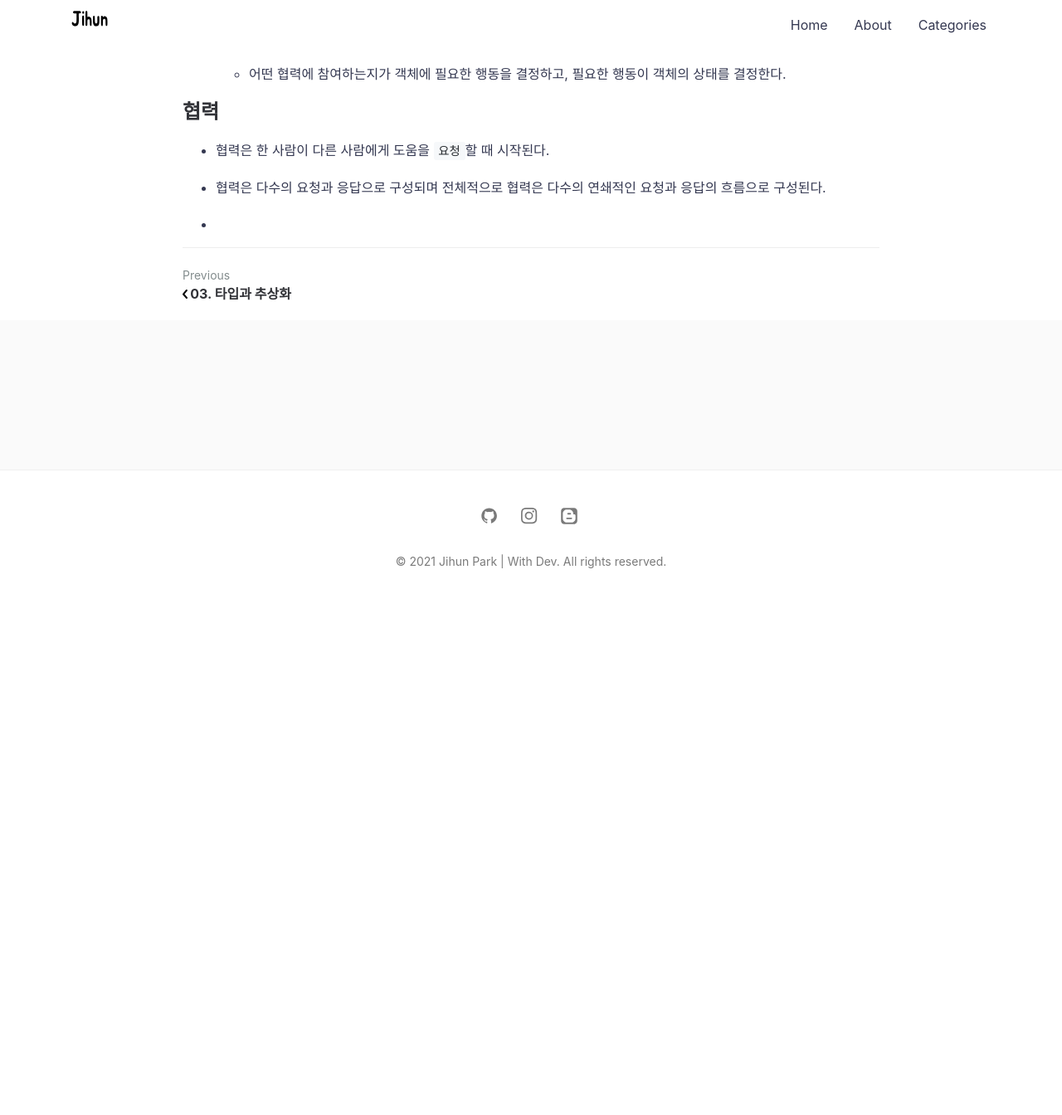
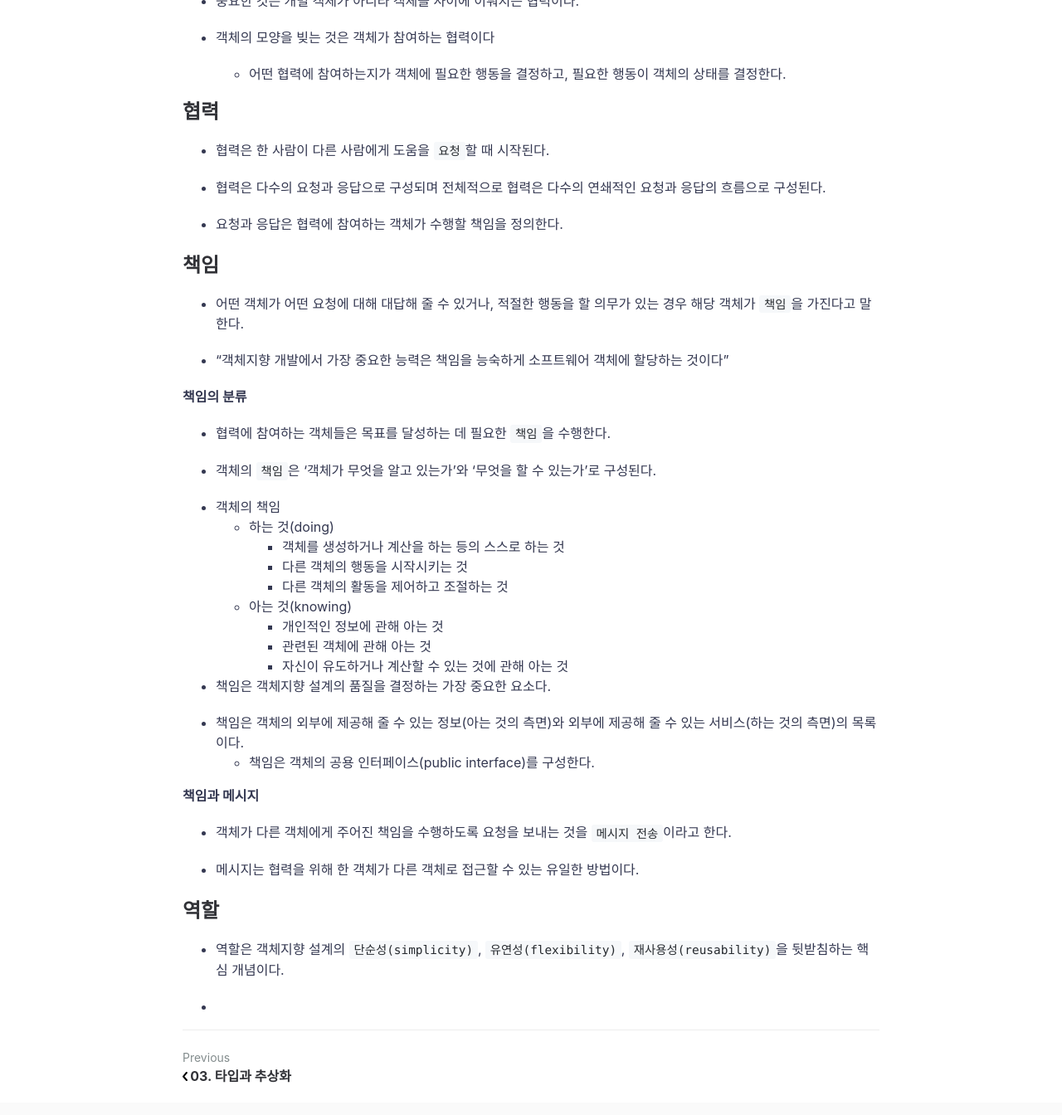
Before and after one commit to jihunparkme/jihunparkme.github.io, a Jekyll site: the page built from _posts/2021-01-30-TheEOO-역할,책임,협력.md, in a window 1280 px wide and 1400 px high, scrolled down 767 px. Shown: the top 1344 px of the window at 83% size. Built offline with Jekyll 4.4.1, drawn with Linux system fonts in a browser that asks for light colours; comment, search, counter and statistics services are not loaded; before the commit the page ends 1499 px from its top, so only the background shows below that.

Commit message:
add contents

```diff
--- a/_posts/2021-01-30-TheEOO-역할,책임,협력.md
+++ b/_posts/2021-01-30-TheEOO-역할,책임,협력.md
@@ -24,4 +24,43 @@ featured-img: TheEOO
 
 - 협력은 다수의 요청과 응답으로 구성되며 전체적으로 협력은 다수의 연쇄적인 요청과 응답의 흐름으로 구성된다.
 
+- 요청과 응답은 협력에 참여하는 객체가 수행할 책임을 정의한다.
+
+## 책임
+
+- 어떤 객체가 어떤 요청에 대해 대답해 줄 수 있거나, 적절한 행동을 할 의무가 있는 경우 해당 객체가 `책임`을 가진다고 말한다.
+
+- "객체지향 개발에서 가장 중요한 능력은 책임을 능숙하게 소프트웨어 객체에 할당하는 것이다"
+
+**책임의 분류**
+
+- 협력에 참여하는 객체들은 목표를 달성하는 데 필요한 `책임`을 수행한다.
+
+- 객체의 `책임`은 '객체가 무엇을 알고 있는가'와 '무엇을 할 수 있는가'로 구성된다.
+
+- 객체의 책임
+  - 하는 것(doing)
+    - 객체를 생성하거나 계산을 하는 등의 스스로 하는 것
+    - 다른 객체의 행동을 시작시키는 것
+    - 다른 객체의 활동을 제어하고 조절하는 것
+  - 아는 것(knowing)
+    - 개인적인 정보에 관해 아는 것
+    - 관련된 객체에 관해 아는 것
+    - 자신이 유도하거나 계산할 수 있는 것에 관해 아는 것
+
+- 책임은 객체지향 설계의 품질을 결정하는 가장 중요한 요소다.
+
+- 책임은 객체의 외부에 제공해 줄 수 있는 정보(아는 것의 측면)와 외부에 제공해 줄 수 있는 서비스(하는 것의 측면)의 목록이다.
+  - 책임은 객체의 공용 인터페이스(public interface)를 구성한다.
+
+**책임과 메시지**
+
+- 객체가 다른 객체에게 주어진 책임을 수행하도록 요청을 보내는 것을 `메시지 전송`이라고 한다.
+
+- 메시지는 협력을 위해 한 객체가 다른 객체로 접근할 수 있는 유일한 방법이다.
+
+## 역할
+
+- 역할은 객체지향 설계의 `단순성(simplicity)`, `유연성(flexibility)`, `재사용성(reusability)`을 뒷받침하는 핵심 개념이다.
+
 -
```
